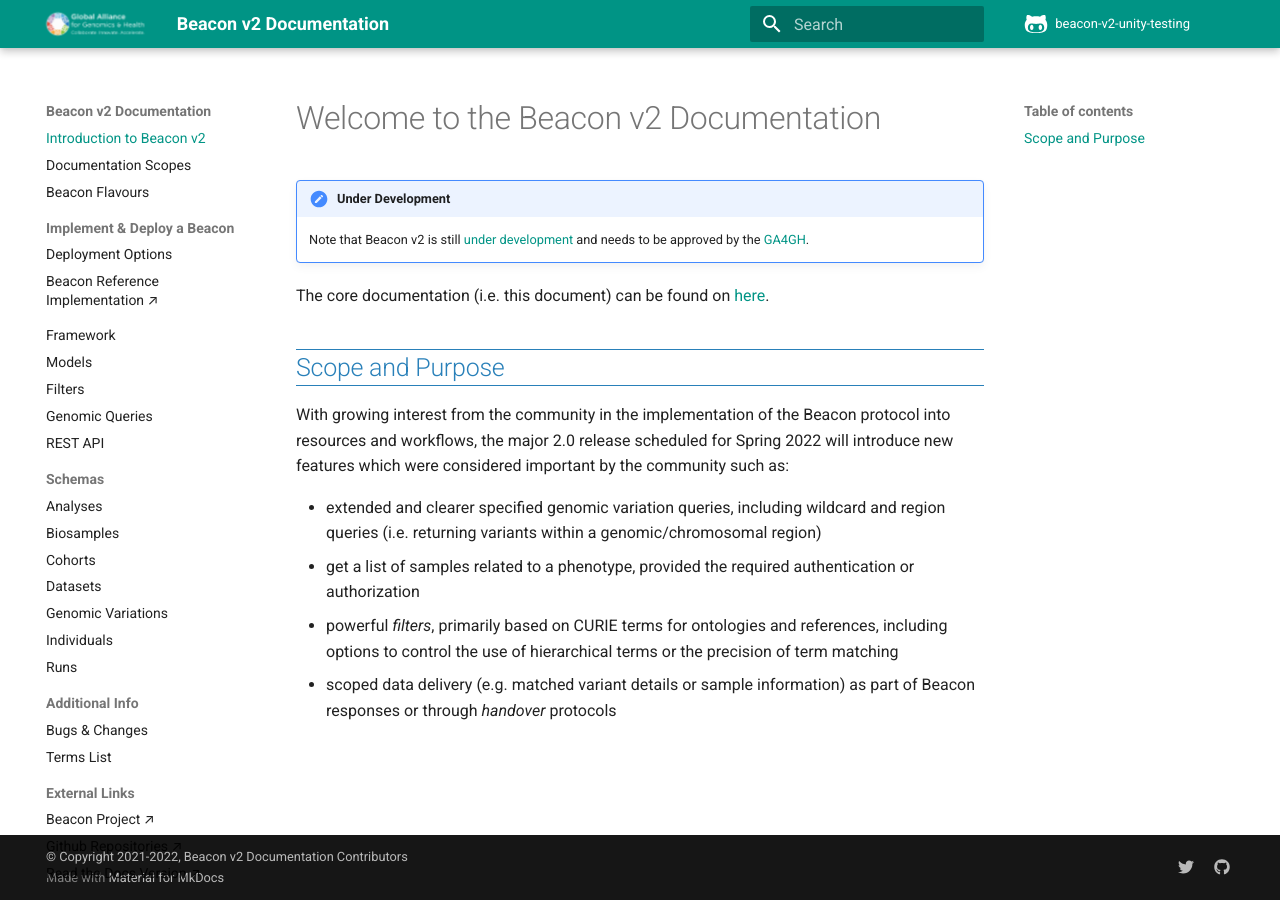
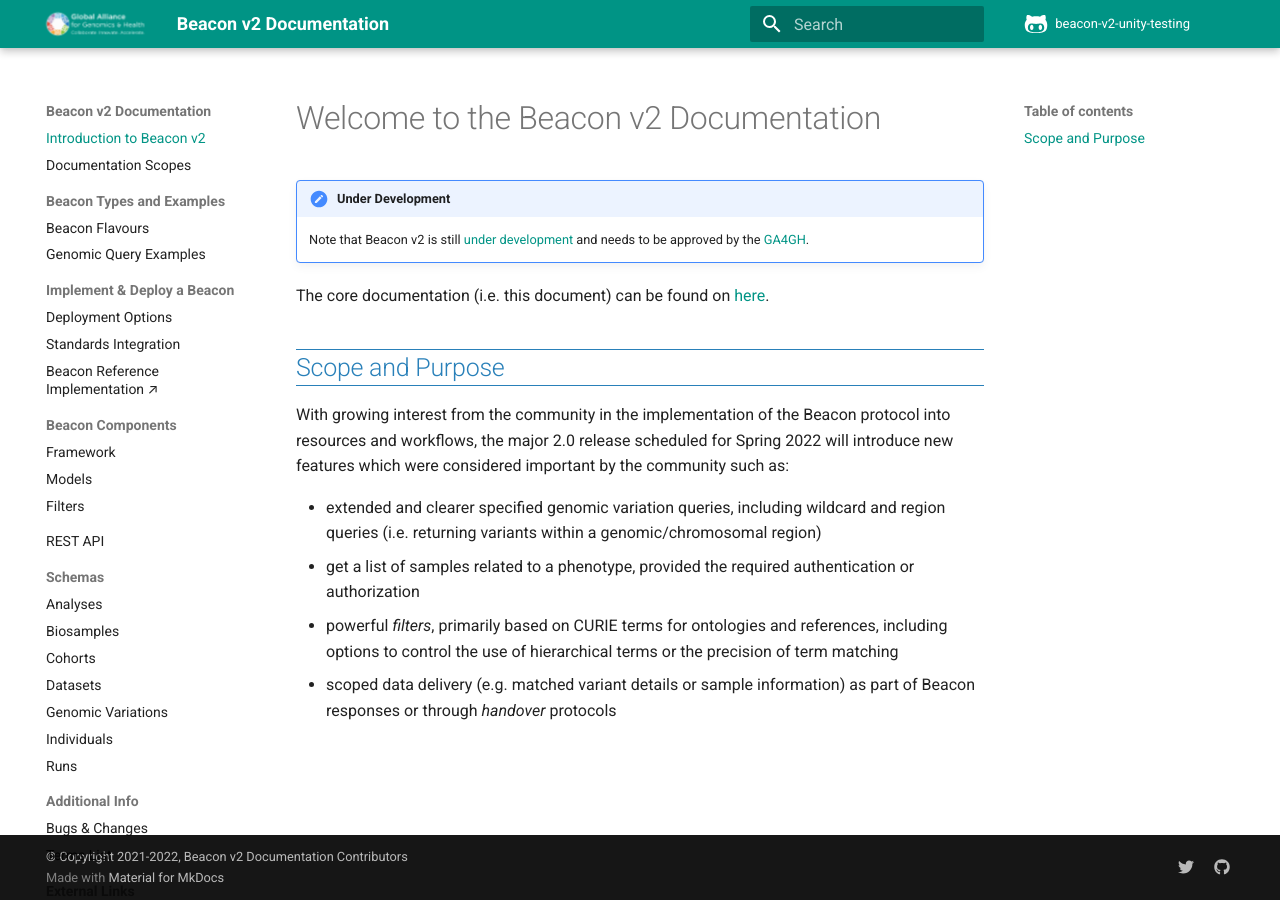
Before and after one commit to ga4gh-beacon/beacon-v2, an MkDocs documentation site: the page built from docs/index.md, in a window 1280 px wide. Built offline with MkDocs 1.6.1 and Material for MkDocs 9.7.7, drawn with Linux system fonts in a browser that asks for light colours; comment, search, counter and statistics services are not loaded.

Commit message:
formats and standards and restructuring

```diff
--- a/mkdocs.yaml
+++ b/mkdocs.yaml
@@ -46,14 +46,17 @@ markdown_extensions:
 nav:
     - Introduction to Beacon v2: index.md
     - Documentation Scopes: roles.md
-    - Beacon Flavours: beacon-flavours.md
+    - Beacon Types and Examples:
+        - Beacon Flavours: beacon-flavours.md
+        - Genomic Query Examples: variant-queries.md
     - Implement & Deploy a Beacon:
         - Deployment Options: implement-and-deploy.md
+        - Standards Integration: formats-standards.md
         - Beacon Reference Implementation &#8599;: https://b2ri-documentation.readthedocs.io/en/latest/
-    - Framework: framework.md
-    - Models: models.md
-    - Filters: filters.md
-    - Genomic Queries: variant-queries.md
+    - Beacon Components:
+        - Framework: framework.md
+        - Models: models.md
+        - Filters: filters.md
     - REST API: rest-api.md
     - Schemas:
         - Analyses: schemas-md/analyses_defaultSchema.md
```
Also changed, not shown: docs/formats-standards.md (added, +24 -0 lines).
